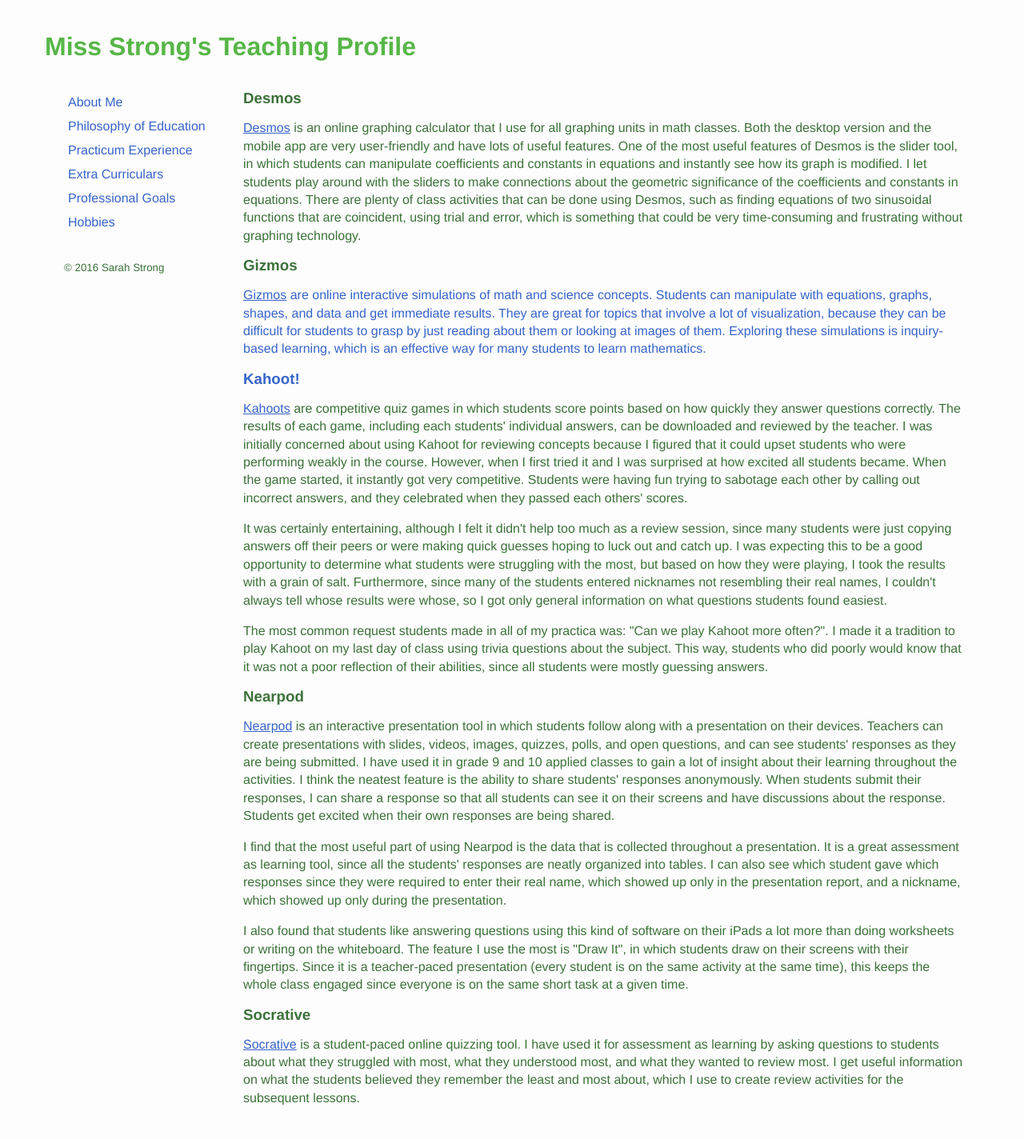
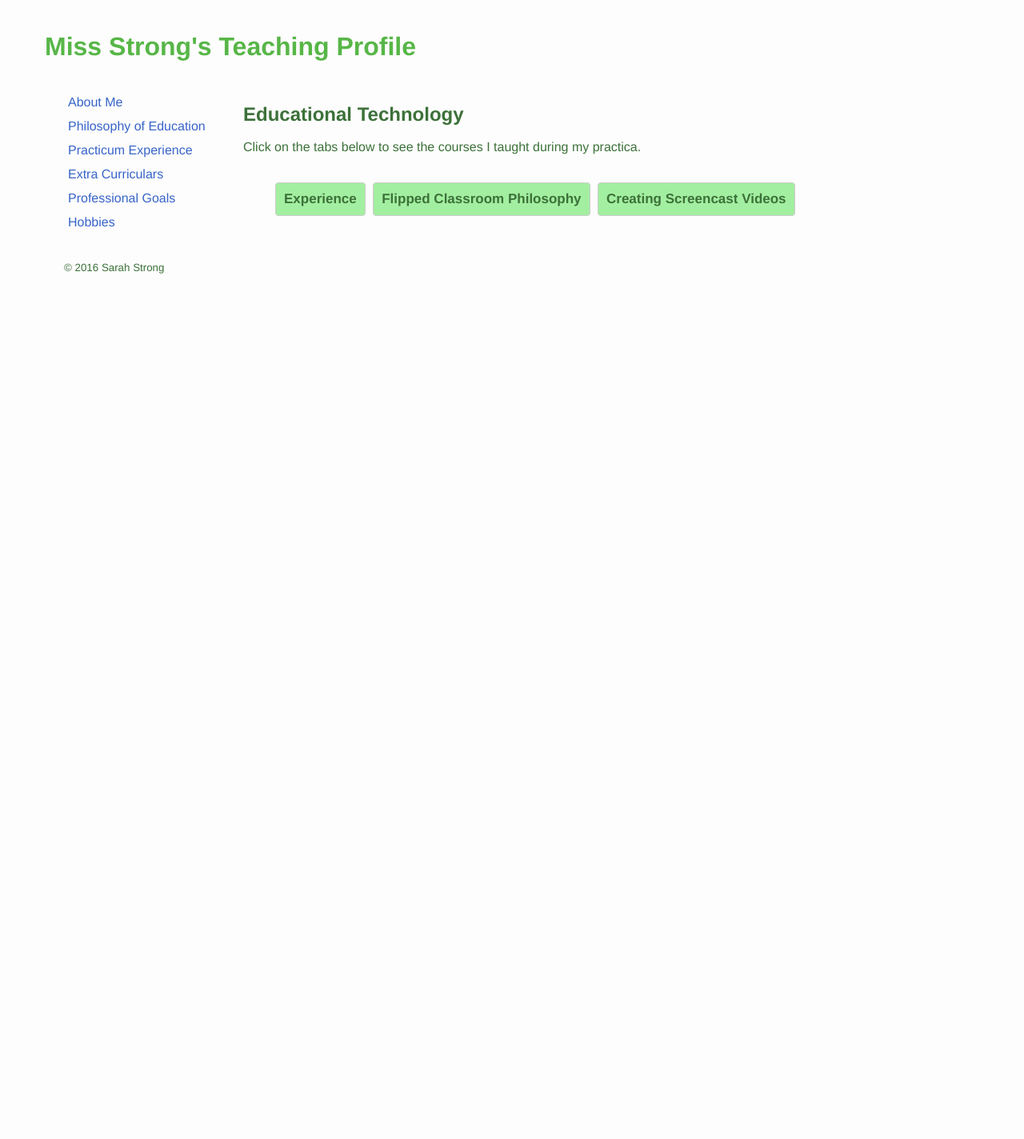
Before and after one commit to sarahstrong314/sarahstrong.ca, a Jekyll site: the page built from educational-technology.html, in a window 1280 px wide. Shown: the whole page at 80% size. Built offline with Jekyll 4.4.1, drawn with Linux system fonts in a browser that asks for light colours; nearby versions of some CDN libraries; library files that are not in the unit come from our copies; Markdown is read by kramdown in place of the engine named in the settings; after the commit the page ends 900 px from its top, so only the background shows below that.

Commit message:
Added tabs to ed tech section

```diff
--- a/educational-technology.html
+++ b/educational-technology.html
@@ -3,13 +3,28 @@
 title: Educational Technology
 ---
 
-<div id="Educational Technology Experiences">
+<div id="educational-technology" class="collapsible">
 
+  <div class="introduction">
+    <h2 class="prepend-title">Educational Technology</h2>
+	<p></p>
+    <p>Click on the tabs below to see the courses I taught during my practica.</p>
+
+    <ul class="tabs">
+      <li id="experience">Experience</li>
+      <li id="flipped-classroom-philosophy">Flipped Classroom Philosophy</li>
+      <li id="creating-screencast-videos">Creating Screencast Videos</li>
+    </ul>
+
+  </div>
+
+  <div class="experience section">
+    <h2 class="append-title">Experience</h2>
 <h3>Desmos</h3>
 <p><a href ="http://Desmos.com">Desmos</a> is an online graphing calculator that I use for all graphing units in math classes. Both the desktop version and the mobile app are very user-friendly and have lots of useful features. One of the most useful features of Desmos is the slider tool, in which students can manipulate coefficients and constants in equations and instantly see how its graph is modified. I let students play around with the sliders to make connections about the geometric significance of the coefficients and constants in equations. There are plenty of class activities that can be done using Desmos, such as finding equations of two sinusoidal functions that are coincident, using trial and error, which is something that could be very time-consuming and frustrating without graphing technology.</p>
 
 <h3>Gizmos</h3>
-<p><a href="https://www.explorelearning.com/">Gizmos<a> are online interactive simulations of math and science concepts. Students can manipulate with equations, graphs, shapes, and data and get immediate results. They are great for topics that involve a lot of visualization, because they can be difficult for students to grasp by just reading about them or looking at images of them. Exploring these simulations is inquiry-based learning, which is an effective way for many students to learn mathematics.</p>
+<p><a href="https://www.explorelearning.com/">Gizmos</a> are online interactive simulations of math and science concepts. Students can manipulate with equations, graphs, shapes, and data and get immediate results. They are great for topics that involve a lot of visualization, because they can be difficult for students to grasp by just reading about them or looking at images of them. Exploring these simulations is inquiry-based learning, which is an effective way for many students to learn mathematics.</p>
 
 <h3>Kahoot!</h3>
 <p><a href="https://getkahoot.com/">Kahoots</a> are competitive quiz games in which students score points based on how quickly they answer questions correctly. The results of each game, including each students' individual answers, can be downloaded and reviewed by the teacher. I was initially concerned about using Kahoot for reviewing concepts because I figured that it could upset students who were performing weakly in the course. However, when I first tried it and I was surprised at how excited all students became. When the game started, it instantly got very competitive. Students were having fun trying to sabotage each other by calling out incorrect answers, and they celebrated when they passed each others' scores. </p>
@@ -24,4 +39,16 @@
 <h3>Socrative</h3>
 <p><a href="https://socrative.com/">Socrative</a> is a student-paced online quizzing tool. I have used it for assessment as learning by asking questions to students about what they struggled with most, what they understood most, and what they wanted to review most. I get useful information on what the students believed they remember the least and most about, which I use to create review activities for the subsequent lessons.</p>
 
+   </div>
+
+  <div class="flipped-classroom-philosophy section">
+    <h2 class="append-title">Flipped Classroom Philosophy</h2>
+    <p>TODO</p>
+  </div>
+
+  <div class="creating-screencast-videos section">
+    <h2 class="append-title">Creating Screencast Videos</h2>
+    <p>TODO</p>
+  </div>
+
 </div>
```
